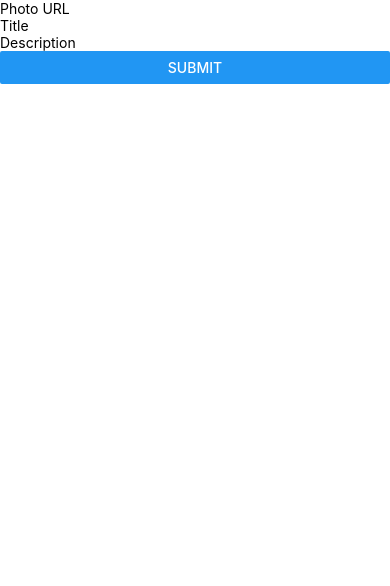
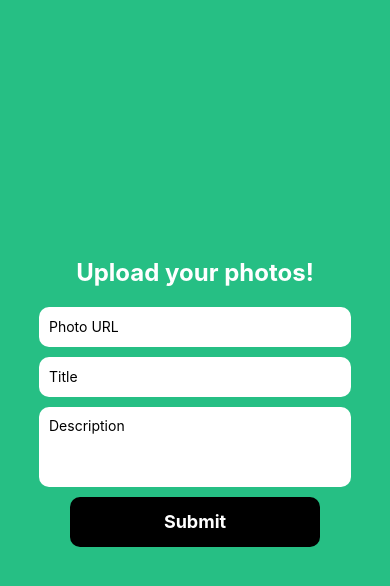
Before and after one commit to YatinKare/FBLA-Mobile-App-23, a React Native app in the folder LearningLoop/: screen / in a window 390 px wide. Shown: the top 586 px of the page. Built offline with nearby package versions, Linux system fonts and the light colour scheme.

Commit message:
Update UpdatePhotos.tsx

```diff
--- a/LearningLoop/screens/UpdatePhotos.tsx
+++ b/LearningLoop/screens/UpdatePhotos.tsx
@@ -1,5 +1,5 @@
 import React, { useState } from 'react';
-import { View, TextInput, Button } from 'react-native';
+import { View, TextInput, Button, StyleSheet, Text, TouchableOpacity } from 'react-native';
 import data from '../assets/photos';
 
 const UpdatePhotosScreen = () => {
@@ -18,26 +18,72 @@ const UpdatePhotosScreen = () => {
   };
 
   return (
-    <View>
-      <TextInput
-        placeholder="Photo URL"
-        value={photo}
-        onChangeText={setPhoto}
-      />
-      <TextInput
-        placeholder="Title"
-        value={title}
-        onChangeText={setTitle}
-      />
-      <TextInput
-        placeholder="Description"
-        value={description}
-        onChangeText={setDescription}
-      />
-      <Button title="Submit" onPress={handlePress} />
+    <View style={styles.container}>
+    <Text style={styles.title}>Upload your photos!</Text>
+    <View style={styles.inputContainer}>
+      <TextInput style={styles.input} placeholder="Photo URL" value={photo} onChangeText={setPhoto}/>
+      <TextInput style={styles.input} placeholder="Title" value={title} onChangeText={setTitle} />
+      <TextInput style={[styles.input, styles.descriptionInput]} placeholder="Description" value={description} onChangeText={setDescription} multiline={true} numberOfLines={4} />
+      <TouchableOpacity style={styles.submitButton} title="Submit" onPress={handlePress}>
+        <Text style={styles.submitText}>Submit</Text>
+      </TouchableOpacity>
+    </View>
     </View>
   );
 };
 
+const styles = StyleSheet.create({
+  container: {
+    flex: 1,
+    backgroundColor: '#26bf84',
+    alignItems: 'center',
+    justifyContent: 'center',
+  },
+  title: {
+    fontSize: 24,
+    fontWeight: 'bold',
+    color: 'white',
+    marginBottom: 20,
+  },
+  inputContainer: {
+    width: '80%',
+    marginBottom: 20,
+    alignItems: 'center',
+  },
+  input: {
+    width: '100%',
+    height: 40,
+    backgroundColor: 'white',
+    borderRadius: 10,
+    paddingHorizontal: 10,
+    marginBottom: 10,
+  },
+  descriptionInput: {
+    height: 80,
+    textAlignVertical: 'top',
+    paddingTop: 10,
+    marginBottom: 10,
+    backgroundColor: 'white',
+    borderRadius: 10,
+    paddingHorizontal: 10,
+  },
+  submitButton: {
+    backgroundColor: 'black',
+    width: '80%',
+    height: 50,
+    borderRadius: 10,
+    alignItems: 'center',
+    justifyContent: 'center',
+    marginBottom: 20,
+  },
+  submitText: {
+    color: 'white',
+    fontSize: 18,
+    fontWeight: 'bold',
+  },
+});
+
+
+
 export { data };
 export default UpdatePhotosScreen;
```
